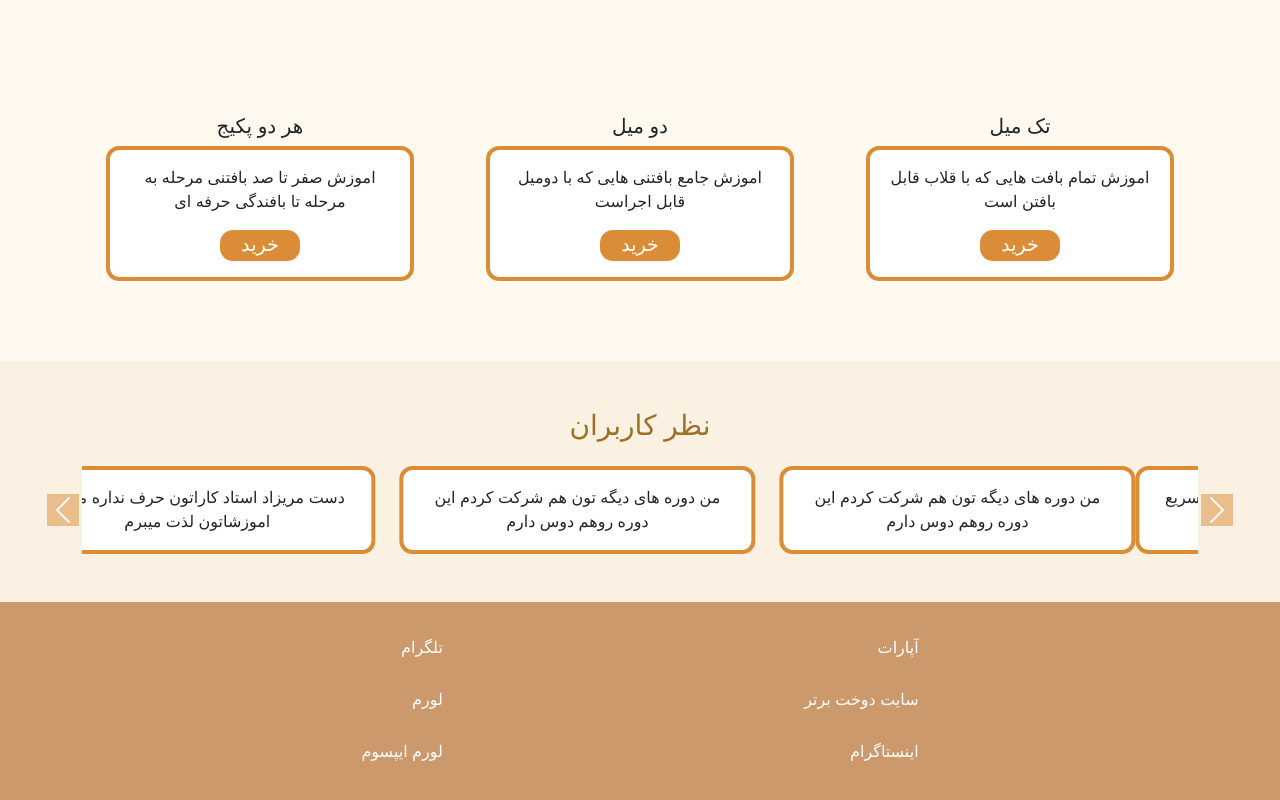
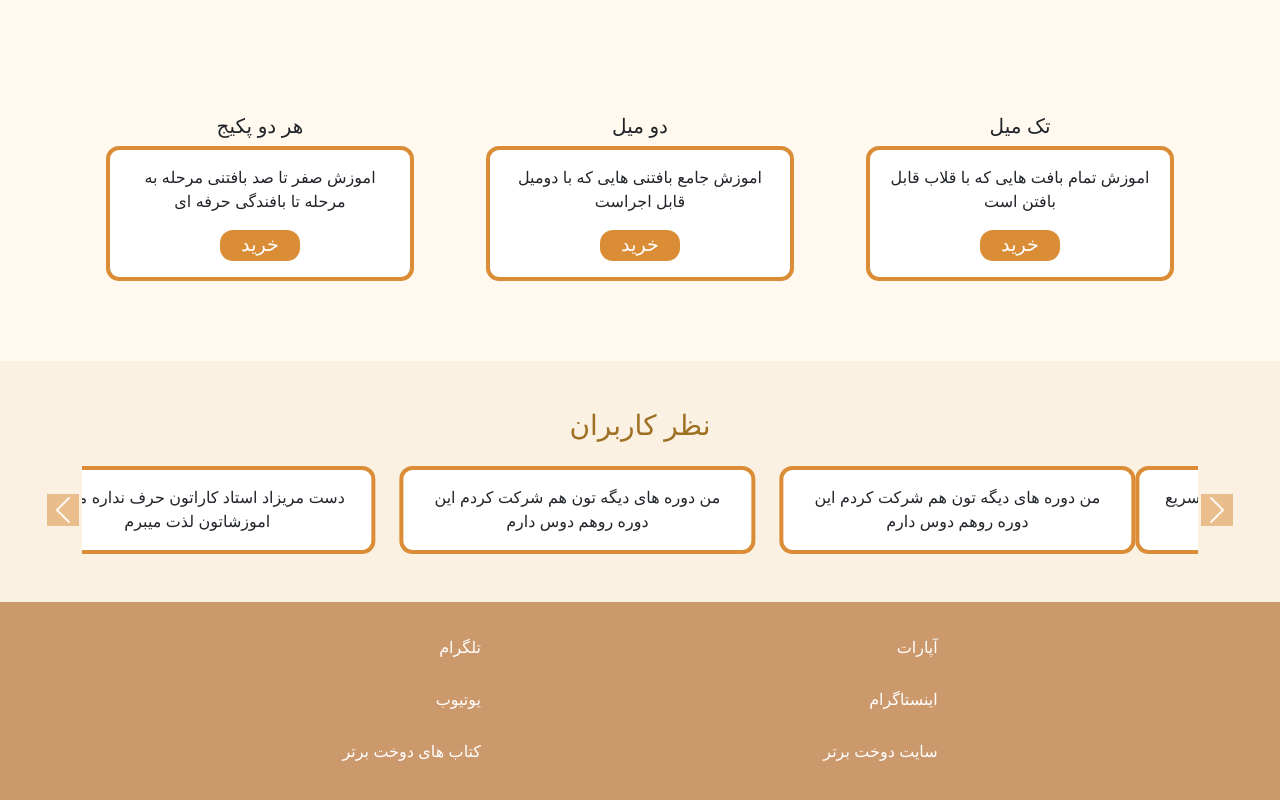
Before and after one commit to doukhtbartar/landing-bafandegi, a plain HTML site: page index.html in a window 1280 px wide. Shown: the part 1263-2063 px from the top of the page. Drawn offline with nearby package versions, Linux system fonts and the light colour scheme; a script that the page names is missing.

Commit message:
feat - added Footer links

```diff
--- a/index.html
+++ b/index.html
@@ -217,14 +217,14 @@
         <div class="footer-bottom text-center py-4">
             <div class="wrap">
                 <ul class="nav flex-column">
-                    <li class="nav-item mb-2"><a href="#" class="nav-link p-0 text-white">آپارات</a></li>
+                    <li class="nav-item mb-2"><a href="https://www.aparat.com/doukht.bartar" class="nav-link p-0 text-white">آپارات</a></li>
+                    <li class="nav-item mb-2"><a href="https://www.instagram.com/doukht.bartar/" class="nav-link p-0 text-white">اینستاگرام</a></li>
                     <li class="nav-item mb-2"><a href="https://doukhtbartar.com/" class="nav-link p-0 text-white">سایت دوخت برتر</a></li>
-                    <li class="nav-item mb-2"><a href="https://www.instagram.com/doukht.bartar/" class="nav-link p-0 text-white">اینستاگرام</a></li>
                 </ul>
                 <ul class="nav flex-column">
-                    <li class="nav-item mb-2"><a href="#" class="nav-link p-0 text-white">تلگرام</a></li>
-                    <li class="nav-item mb-2"><a href="#" class="nav-link p-0 text-white">لورم</a></li>
-                    <li class="nav-item mb-2"><a href="#" class="nav-link p-0 text-white">لورم ایپسوم</a></li>
+                    <li class="nav-item mb-2"><a href="https://t.me/doukht_bartar" class="nav-link p-0 text-white">تلگرام</a></li>
+                    <li class="nav-item mb-2"><a href="https://www.youtube.com/channel/UCOGagz_7vKyyR-HaIJj3SWA/featured" class="nav-link p-0 text-white">یوتیوب</a></li>
+                    <li class="nav-item mb-2"><a href="https://www.instagram.com/doukhtbartar_book/" class="nav-link p-0 text-white">کتاب های دوخت برتر</a></li>
                 </ul>
             </div>
         </div>
```
